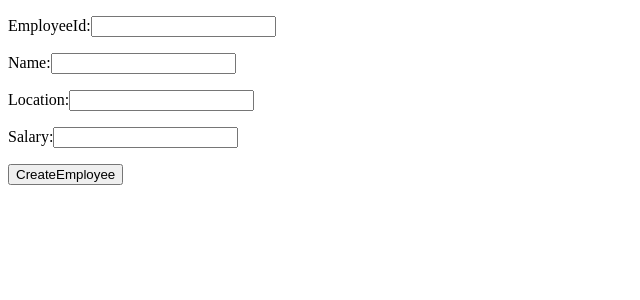
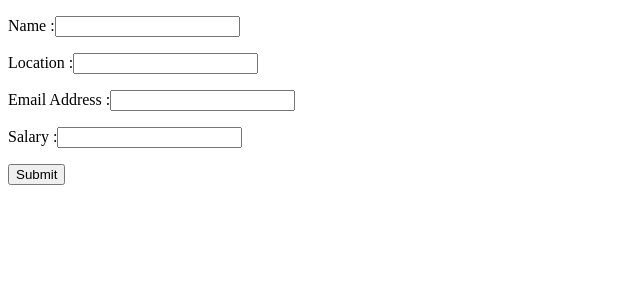
Before and after one commit to saqibamin257/01-demo-project-React2023, a React (Create React App) app: page / in a window 1280 px wide. Shown: the top 300 px of the page, without its empty margins (0-640 px from the left). Built offline with nearby package versions, Linux system fonts and the light colour scheme.

Commit message:
Exe-12 Formic Form

```diff
--- a/package.json
+++ b/package.json
@@ -7,6 +7,7 @@
     "@testing-library/react": "^13.4.0",
     "@testing-library/user-event": "^13.5.0",
     "formic": "0.0.10",
+    "formik": "^2.4.2",
     "react": "^18.2.0",
     "react-dom": "^18.2.0",
     "react-scripts": "5.0.1",
--- a/src/index.js
+++ b/src/index.js
@@ -560,62 +560,135 @@
 //#endregion
 
 //#region-Exe-11- SpreadOperator-Keep State Of All Controls
-import React from "react";
-import  ReactDOM  from "react-dom/client";
-import reportWebVitals from "./reportWebVitals";
+// import React from "react";
+// import  ReactDOM  from "react-dom/client";
+// import reportWebVitals from "./reportWebVitals";
 
-class Employee extends React.Component{
-  constructor(props){
-    super(props);
-    this.state={
-      employee:{
-        id:'',
-        name:'',
-        location:'',
-        salary:''
-      }
-    }
-  }
-  changeHandler=(e)=>{
-    const name = e.target.name;
-    const value=e.target.value;
-    this.setState(
-      {
-        employee:{...this.state.employee,
-        [name]:value
-      }}
-    );
-  }
-  onCreateEmployee=()=>{
-    console.log(this.state.employee);
-  }
+// class Employee extends React.Component{
+//   constructor(props){
+//     super(props);
+//     this.state={
+//       employee:{
+//         id:'',
+//         name:'',
+//         location:'',
+//         salary:''
+//       }
+//     }
+//   }
+//   changeHandler=(e)=>{
+//     const name = e.target.name;
+//     const value=e.target.value;
+//     this.setState(
+//       {
+//         employee:{...this.state.employee,
+//         [name]:value
+//       }}
+//     );
+//   }
+//   onCreateEmployee=()=>{
+//     console.log(this.state.employee);
+//   }
 
 
 
-  render(){
-    return(
-      <div>
+//   render(){
+//     return(
+//       <div>
+//         <p>
+//         <label>EmployeeId:<input type="text" name="id" value={this.state.employee.id} onChange={this.changeHandler}></input></label>
+//         </p>
+//         <p>
+//         <label>Name:<input type="text" name="name" value={this.state.employee.name} onChange={this.changeHandler}></input></label>
+//         </p>
+//         <p>
+//         <label>Location:<input type="text" name="location" value={this.state.employee.location} onChange={this.changeHandler}></input></label>
+//         </p>
+//         <p>
+//         <label>Salary:<input type="text" name="salary" value={this.state.employee.salary} onChange={this.changeHandler}></input></label>
+//         </p>
+//         <p>
+//           <button onClick={this.onCreateEmployee}>CreateEmployee</button>
+//         </p>
+//       </div>
+//     );
+//   }
+// }
+// const element=<Employee></Employee>
+// const root = ReactDOM.createRoot(document.getElementById('root'));
+// root.render(element);
+// reportWebVitals();
+//#endregion
+
+
+//#region-Exe-12- Formic Controls
+
+import React from "react";
+import  ReactDOM  from "react-dom/client";
+import {useFormik } from 'formik';
+import reportWebVitals from "./reportWebVitals";
+
+ const SignupForm = () => {
+  const formik = useFormik({
+    initialValues: {
+      name:"",
+      location:"",
+      email: "",
+      salary:""
+    },
+    onSubmit: (values) => {
+      alert(JSON.stringify(values, null,2));
+    },
+  });
+
+  return (
+    <form onSubmit={formik.handleSubmit}>
       <p>
-        <label>EmployeeId:<input type="text" name="id" value={this.state.employee.id} onChange={this.changeHandler}></input></label>
+      <label htmlFor="name">Name :</label>
+      <input
+        id="name"
+        name="name"
+        type="text"
+        onChange={formik.handleChange}
+        value={formik.values.name}
+      />
       </p>
       <p>
-        <label>Name:<input type="text" name="name" value={this.state.employee.name} onChange={this.changeHandler}></input></label>
+      <label htmlFor="name">Location :</label>
+      <input
+        id="location"
+        name="location"
+        type="text"
+        onChange={formik.handleChange}
+        value={formik.values.location}
+      />
       </p>
       <p>
-        <label>Location:<input type="text" name="location" value={this.state.employee.location} onChange={this.changeHandler}></input></label>
+      <label htmlFor="email">Email Address :</label>
+      <input
+        id="email"
+        name="email"
+        type="email"
+        onChange={formik.handleChange}
+        value={formik.values.email}
+      />
       </p>
       <p>
-        <label>Salary:<input type="text" name="salary" value={this.state.employee.salary} onChange={this.changeHandler}></input></label>
+      <label htmlFor="name">Salary :</label>
+      <input
+        id="salary"
+        name="salary"
+        type="text"
+        onChange={formik.handleChange}
+        value={formik.values.salary}
+      />
       </p>
-        <p>
-          <button onClick={this.onCreateEmployee}>CreateEmployee</button>
-        </p>
-      </div>
+      <button type="submit">Submit</button>
+    </form>
   );
-  }
-}
-const element=<Employee></Employee>
+};
+
+const element=<SignupForm/>
 const root = ReactDOM.createRoot(document.getElementById('root'));
 root.render(element);
 reportWebVitals();
-//#endregion
```
Also changed, not shown: 1 other file (tests, documents, lock files or other folders). Lines whose indentation alone changed are shown as unchanged.
